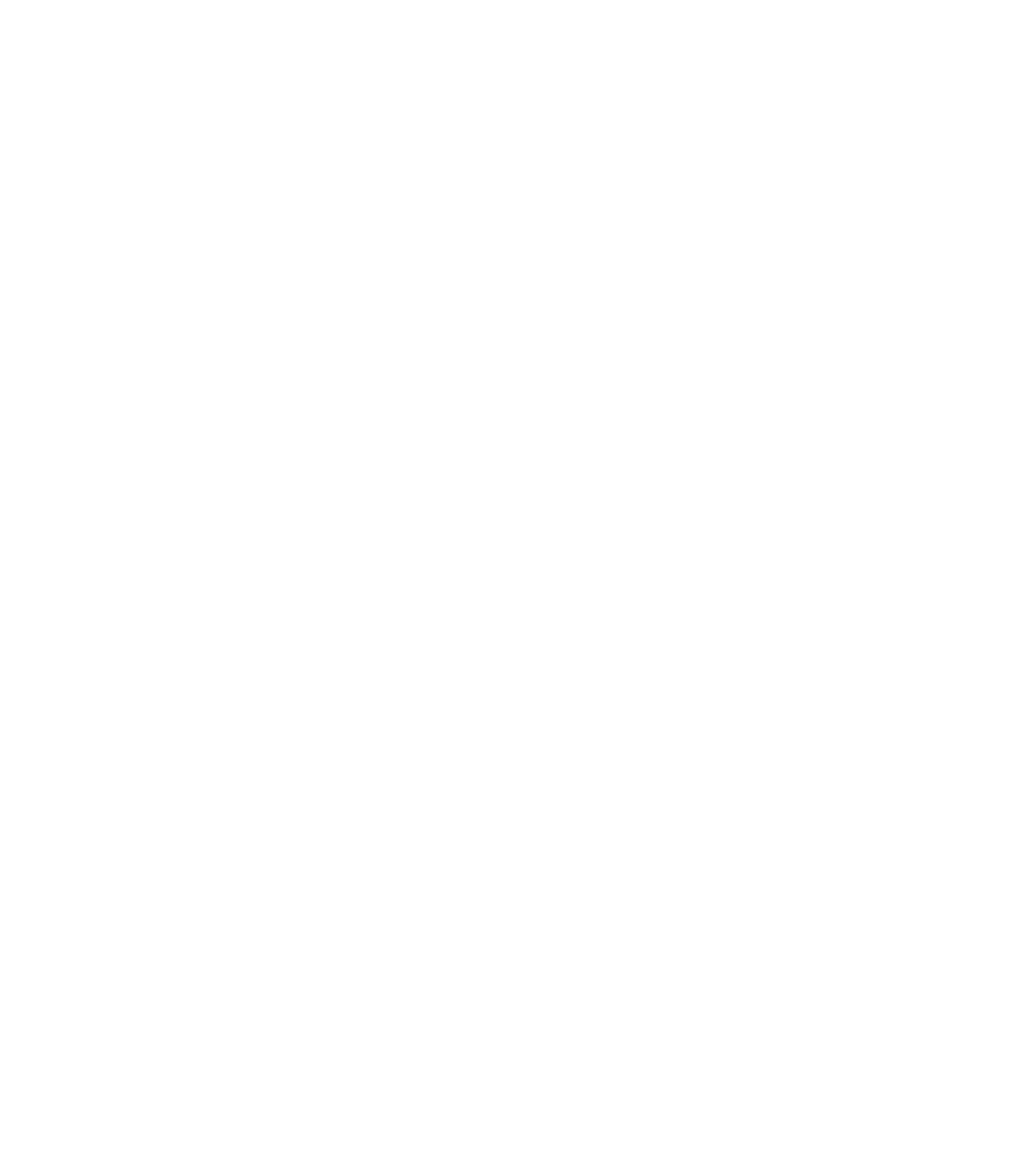
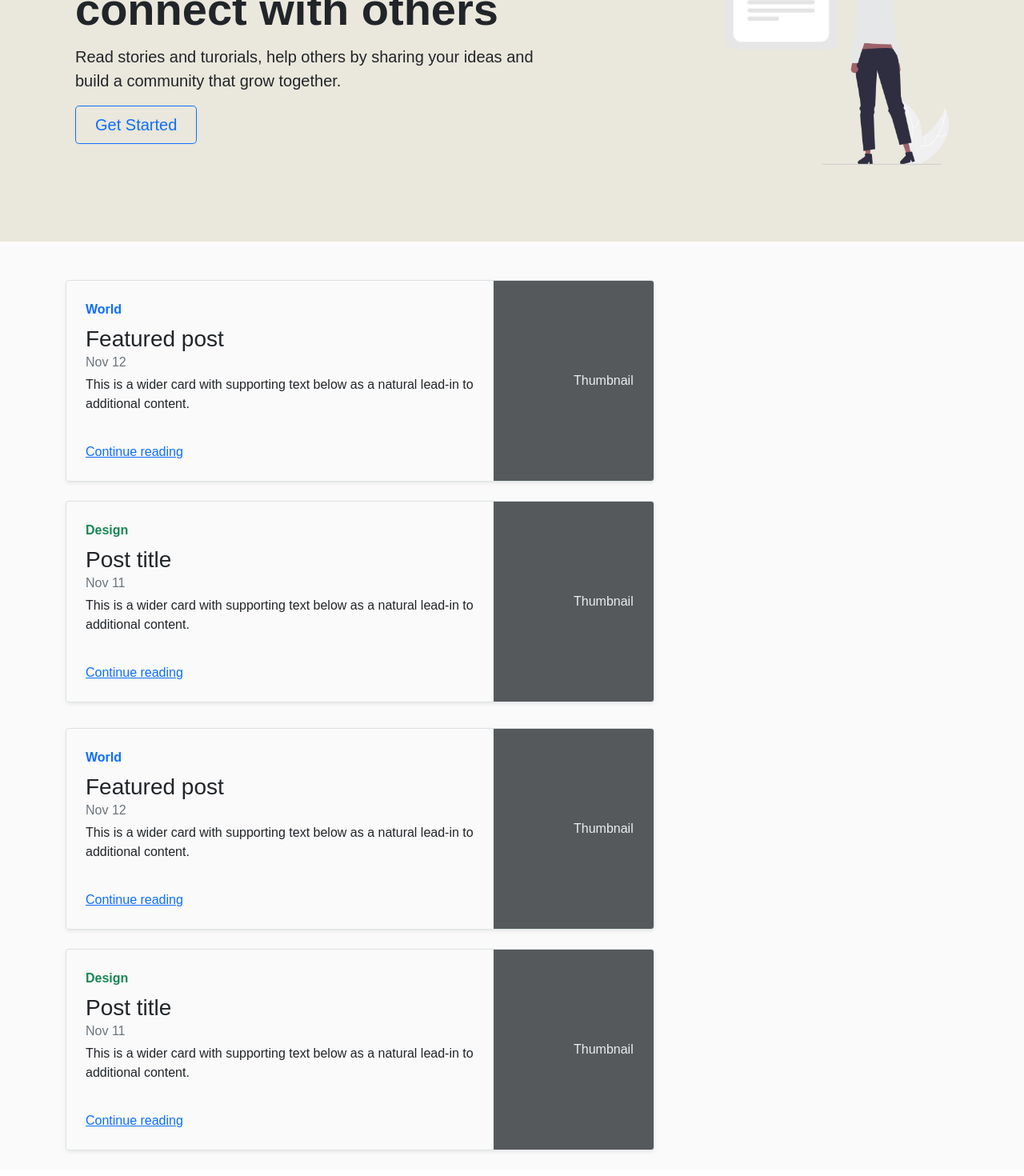
Before and after one commit to balewgize/tomar, a Vue app: page / in a window 1280 px wide. Shown: the part 251-1721 px from the top of the page at 80% size. Before the commit the page ends 800 px from the top, so only its background shows below. Built offline with nearby package versions, Linux system fonts and the light colour scheme.

Commit message:
Add hero that will be shown for visitors only

```diff
--- a/src/App.vue
+++ b/src/App.vue
@@ -23,8 +23,10 @@ export default {
   margin: 0;
   padding: 0;
   box-sizing: border-box;
+  font-family: Arial, Helvetica, sans-serif;
 }
 .main {
+  padding: 0;
   background: rgb(250, 250, 250);
 }
 </style>
--- a/src/components/Hero.vue
+++ b/src/components/Hero.vue
@@ -1,5 +1,37 @@
 <template>
-  <div>Hero page</div>
+  <div class="container-fluid hero">
+    <div class="container px-4 py-5">
+      <div class="row flex-lg-row-reverse align-items-center g-5 py-5">
+        <div class="col-10 col-sm-8 col-lg-5 mx-auto">
+          <img
+            src="../assets/hero-image.png"
+            class="d-block mx-lg-auto img-fluid"
+            alt="Bootstrap Themes"
+            width="700"
+            height="500"
+            loading="lazy"
+          />
+        </div>
+        <div class="col-lg-7">
+          <h1 class="display-4 fw-bold lh-1 mb-3">
+            Tomar is a platform to read, write and connect with others
+          </h1>
+          <p class="lead">
+            Read stories and turorials, help others by sharing your ideas and
+            build a community that grow together.
+          </p>
+          <div class="d-grid gap-2 d-md-flex justify-content-md-start">
+            <router-link
+              :to="{ name: 'register' }"
+              class="btn btn-outline-primary btn-lg px-4 me-md-2"
+              id="signup"
+              >Get Started</router-link
+            >
+          </div>
+        </div>
+      </div>
+    </div>
+  </div>
 </template>
 
 <script>
@@ -7,3 +39,10 @@ export default {
   name: "Hero",
 };
 </script>
+
+<style>
+.hero {
+  margin: 0;
+  background: #eae7dc;
+}
+</style>
--- a/src/components/NavBar.vue
+++ b/src/components/NavBar.vue
@@ -1,10 +1,12 @@
 <template>
   <nav
-    class="navbar navbar-expand-lg navbar-light bg-white mynav"
+    class="navbar navbar-expand-lg navbar-light bg-white fixed-top mynav"
     aria-label="My nav bar"
   >
     <div class="container">
-      <router-link :to="{name: 'home'}" class="navbar-brand">Tomar</router-link>
+      <router-link :to="{ name: 'home' }" class="navbar-brand"
+        >Tomar</router-link
+      >
       <button
         class="navbar-toggler"
         type="button"
@@ -27,10 +29,12 @@
           </li>
           <!-- If not authenticated -->
           <li class="nav-item">
-            <router-link :to="{name: 'login'}" class="nav-link">Sign in</router-link>
+            <router-link :to="{ name: 'login' }" class="nav-link"
+              >Sign in</router-link
+            >
           </li>
           <li class="nav-item">
-            <router-link :to="{name: 'register'}" class="nav-link" id="signup"
+            <router-link :to="{ name: 'register' }" class="nav-link" id="signup"
               >Get Started</router-link
             >
           </li>
@@ -47,7 +51,6 @@ export default {
 </script>
 <style scoped>
 .mynav {
-  background: rgba(255, 255, 255, 0.97);
   box-shadow: 0 2px 2px -1px rgba(22, 16, 16, 0.2);
   padding: 12px;
 }
--- a/src/components/PostList.vue
+++ b/src/components/PostList.vue
@@ -1,5 +1,183 @@
 <template>
-  <div class="container">Post list</div>
+  <div class="container mt-5">
+    <div class="row mb-2">
+      <div class="col-md-8">
+        <div
+          class="
+            row
+            g-0
+            border
+            rounded
+            overflow-hidden
+            flex-md-row
+            mb-4
+            shadow-sm
+            h-md-250
+            position-relative
+          "
+        >
+          <div class="col p-4 d-flex flex-column position-static">
+            <strong class="d-inline-block mb-2 text-primary">World</strong>
+            <h3 class="mb-0">Featured post</h3>
+            <div class="mb-1 text-muted">Nov 12</div>
+            <p class="card-text mb-auto">
+              This is a wider card with supporting text below as a natural
+              lead-in to additional content.
+            </p>
+            <a href="#" class="stretched-link">Continue reading</a>
+          </div>
+          <div class="col-auto d-none d-lg-block">
+            <svg
+              class="bd-placeholder-img"
+              width="200"
+              height="250"
+              xmlns="http://www.w3.org/2000/svg"
+              role="img"
+              aria-label="Placeholder: Thumbnail"
+              preserveAspectRatio="xMidYMid slice"
+              focusable="false"
+            >
+              <title>Placeholder</title>
+              <rect width="100%" height="100%" fill="#55595c" />
+              <text x="50%" y="50%" fill="#eceeef" dy=".3em">Thumbnail</text>
+            </svg>
+          </div>
+        </div>
+      </div>
+      <div class="col-md-8">
+        <div
+          class="
+            row
+            g-0
+            border
+            rounded
+            overflow-hidden
+            flex-md-row
+            mb-4
+            shadow-sm
+            h-md-250
+            position-relative
+          "
+        >
+          <div class="col p-4 d-flex flex-column position-static">
+            <strong class="d-inline-block mb-2 text-success">Design</strong>
+            <h3 class="mb-0">Post title</h3>
+            <div class="mb-1 text-muted">Nov 11</div>
+            <p class="mb-auto">
+              This is a wider card with supporting text below as a natural
+              lead-in to additional content.
+            </p>
+            <a href="#" class="stretched-link">Continue reading</a>
+          </div>
+          <div class="col-auto d-none d-lg-block">
+            <svg
+              class="bd-placeholder-img"
+              width="200"
+              height="250"
+              xmlns="http://www.w3.org/2000/svg"
+              role="img"
+              aria-label="Placeholder: Thumbnail"
+              preserveAspectRatio="xMidYMid slice"
+              focusable="false"
+            >
+              <title>Placeholder</title>
+              <rect width="100%" height="100%" fill="#55595c" />
+              <text x="50%" y="50%" fill="#eceeef" dy=".3em">Thumbnail</text>
+            </svg>
+          </div>
+        </div>
+      </div>
+    </div>
+
+    <div class="row mb-2">
+      <div class="col-md-8">
+        <div
+          class="
+            row
+            g-0
+            border
+            rounded
+            overflow-hidden
+            flex-md-row
+            mb-4
+            shadow-sm
+            h-md-250
+            position-relative
+          "
+        >
+          <div class="col p-4 d-flex flex-column position-static">
+            <strong class="d-inline-block mb-2 text-primary">World</strong>
+            <h3 class="mb-0">Featured post</h3>
+            <div class="mb-1 text-muted">Nov 12</div>
+            <p class="card-text mb-auto">
+              This is a wider card with supporting text below as a natural
+              lead-in to additional content.
+            </p>
+            <a href="#" class="stretched-link">Continue reading</a>
+          </div>
+          <div class="col-auto d-none d-lg-block">
+            <svg
+              class="bd-placeholder-img"
+              width="200"
+              height="250"
+              xmlns="http://www.w3.org/2000/svg"
+              role="img"
+              aria-label="Placeholder: Thumbnail"
+              preserveAspectRatio="xMidYMid slice"
+              focusable="false"
+            >
+              <title>Placeholder</title>
+              <rect width="100%" height="100%" fill="#55595c" />
+              <text x="50%" y="50%" fill="#eceeef" dy=".3em">Thumbnail</text>
+            </svg>
+          </div>
+        </div>
+      </div>
+      <div class="col-md-8">
+        <div
+          class="
+            row
+            g-0
+            border
+            rounded
+            overflow-hidden
+            flex-md-row
+            mb-4
+            shadow-sm
+            h-md-250
+            position-relative
+          "
+        >
+          <div class="col p-4 d-flex flex-column position-static">
+            <strong class="d-inline-block mb-2 text-success">Design</strong>
+            <h3 class="mb-0">Post title</h3>
+            <div class="mb-1 text-muted">Nov 11</div>
+            <p class="mb-auto">
+              This is a wider card with supporting text below as a natural
+              lead-in to additional content.
+            </p>
+            <a href="#" class="stretched-link">Continue reading</a>
+          </div>
+          <div class="col-auto d-none d-lg-block">
+            <svg
+              class="bd-placeholder-img"
+              width="200"
+              height="250"
+              xmlns="http://www.w3.org/2000/svg"
+              role="img"
+              aria-label="Placeholder: Thumbnail"
+              preserveAspectRatio="xMidYMid slice"
+              focusable="false"
+            >
+              <title>Placeholder</title>
+              <rect width="100%" height="100%" fill="#55595c" />
+              <text x="50%" y="50%" fill="#eceeef" dy=".3em">Thumbnail</text>
+            </svg>
+          </div>
+        </div>
+      </div>
+    </div>
+  </div>
 </template>
 
 <script>
--- a/src/views/Login.vue
+++ b/src/views/Login.vue
@@ -1,5 +1,5 @@
 <template>
-  <div class="container">
+  <div class="container mt-5">
     <div class="row">
       <div class="col-sm-9 col-md-7 col-lg-5 mx-auto">
         <div class="card border-0 shadow rounded-3 my-5">
--- a/src/views/Register.vue
+++ b/src/views/Register.vue
@@ -1,5 +1,5 @@
 <template>
-  <div class="container">
+  <div class="container mt-5">
     <div class="row">
       <div class="col-sm-11 col-md-8 col-lg-6 mx-auto">
         <div class="card border-0 shadow rounded-3 my-5">
```
Also changed, not shown: src/assets/hero-image.png (added).
